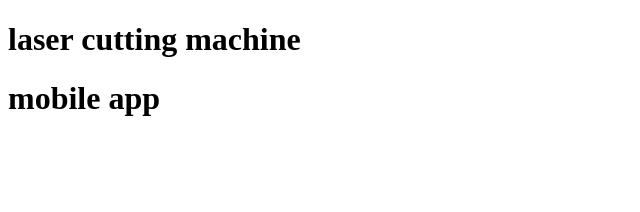
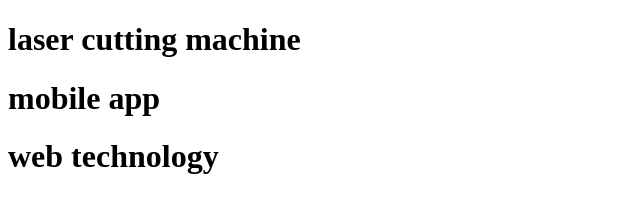
Before and after one commit to Archanab5220/devops, a plain HTML site: page index.html in a window 1280 px wide. Shown: the whole page, without its empty margins (0-640 px from the left). Drawn offline with Linux system fonts and the light colour scheme.

Commit message:
Update index.html

```diff
--- a/index.html
+++ b/index.html
@@ -8,5 +8,6 @@
 <body>
     <h1>laser cutting machine</h1>
     <h1>mobile app</h1>
+    <h1>web technology</h1>
 </body>
 </html>
```
